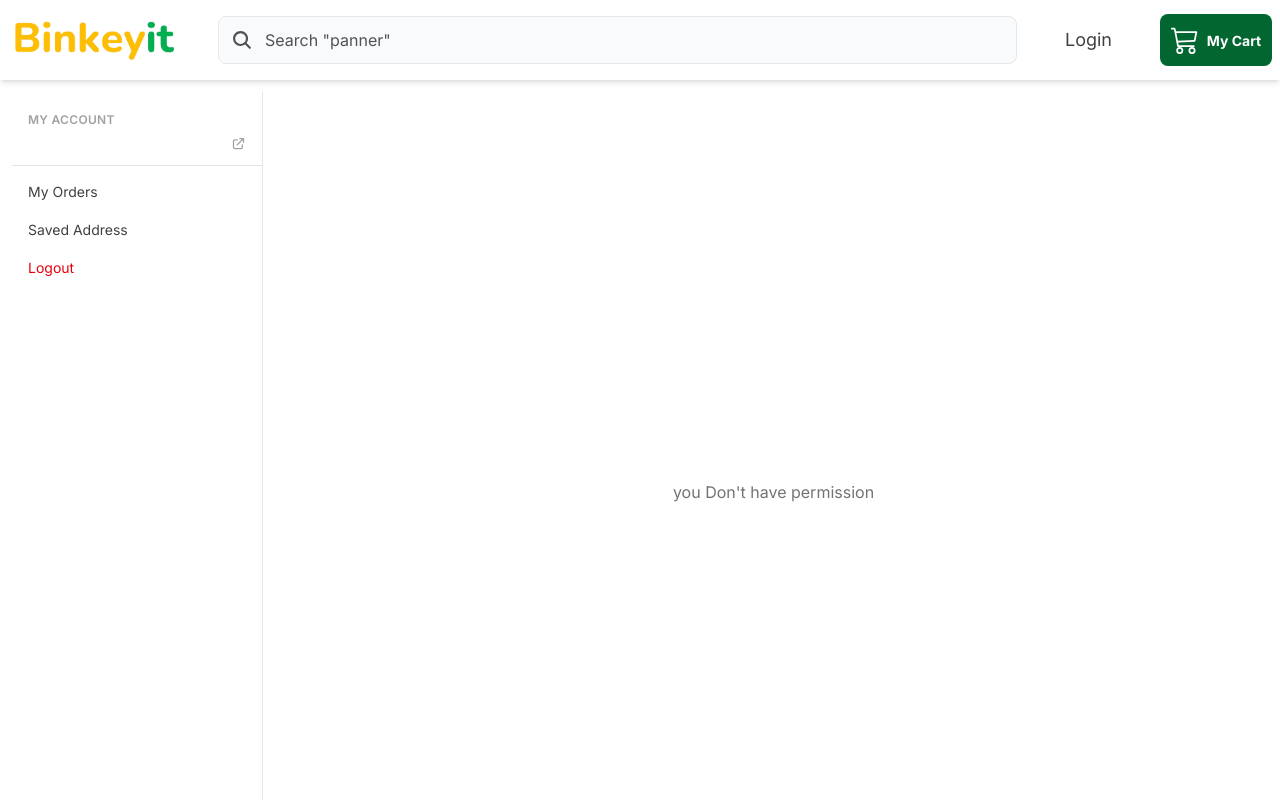
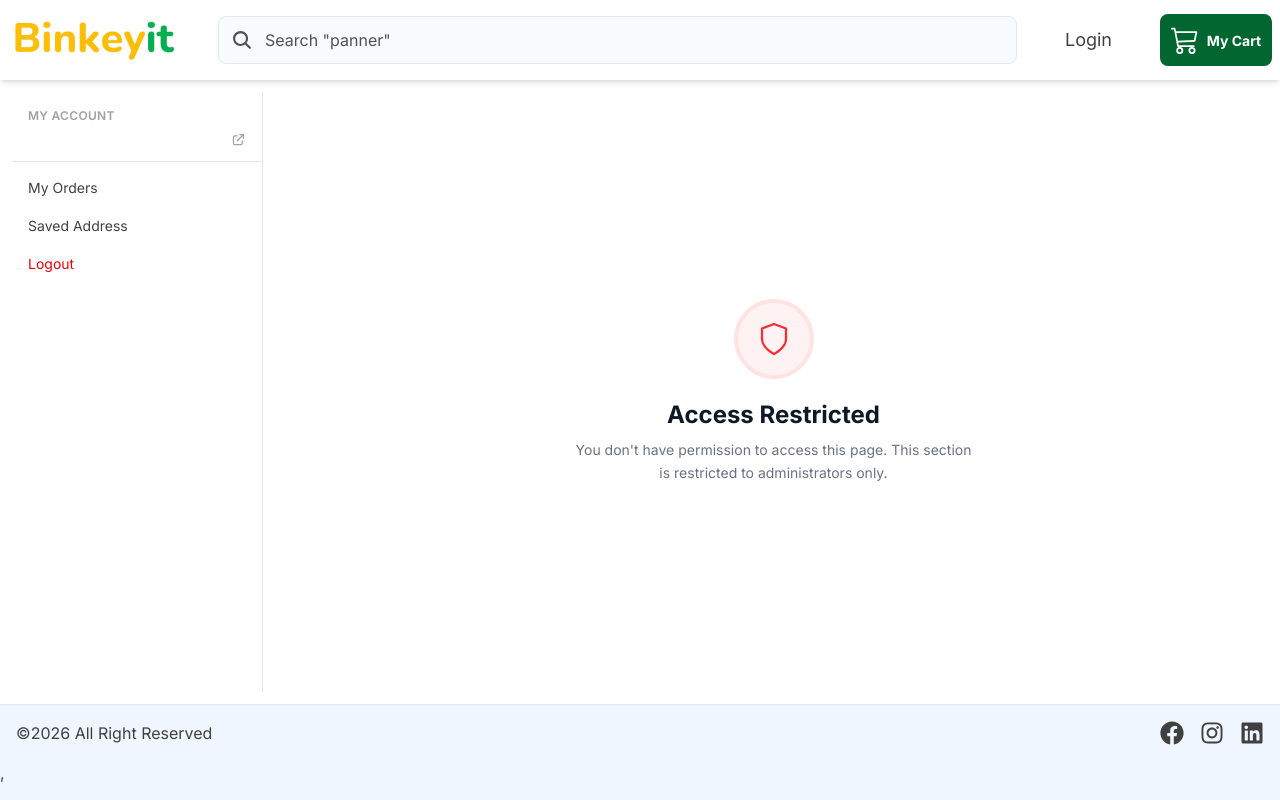
Before and after one commit to Adityasharma3010/Binkeyit, a React (Vite) app in the folder client/: page /dashboard/category in a window 1280 px wide. Shown: the top 800 px of the page. Built offline with nearby package versions, Linux system fonts and the light colour scheme; no server answers.

Commit message:
Update AdminPermission.jsx

```diff
--- a/client/src/layouts/AdminPermission.jsx
+++ b/client/src/layouts/AdminPermission.jsx
@@ -1,6 +1,7 @@
 import React from "react";
 import { useSelector } from "react-redux";
 import isAdmin from "../utils/isAdmin";
+import { FiShield } from "react-icons/fi";
 
 const AdminPermission = ({ children }) => {
   const user = useSelector((state) => state.user);
@@ -10,8 +11,21 @@ const AdminPermission = ({ children }) => {
       {isAdmin(user.role) ? (
         children
       ) : (
-        <div className="flex flex-col items-center justify-center h-screen">
-          <p className="text-neutral-500">you Don't have permission</p>
+        <div className="flex items-center justify-center min-h-[75vh]">
+          <div className="max-w-md w-full text-center px-6">
+            <div className="w-20 h-20 rounded-full bg-red-50 flex items-center justify-center mx-auto mb-5 border-4 border-red-100">
+              <FiShield size={36} className="text-red-500" strokeWidth={1.5} />
+            </div>
+
+            <h2 className="text-2xl font-bold text-gray-900 mb-2">
+              Access Restricted
+            </h2>
+
+            <p className="text-sm text-gray-500 leading-relaxed">
+              You don't have permission to access this page. This section is
+              restricted to administrators only.
+            </p>
+          </div>
         </div>
       )}
     </>
```
